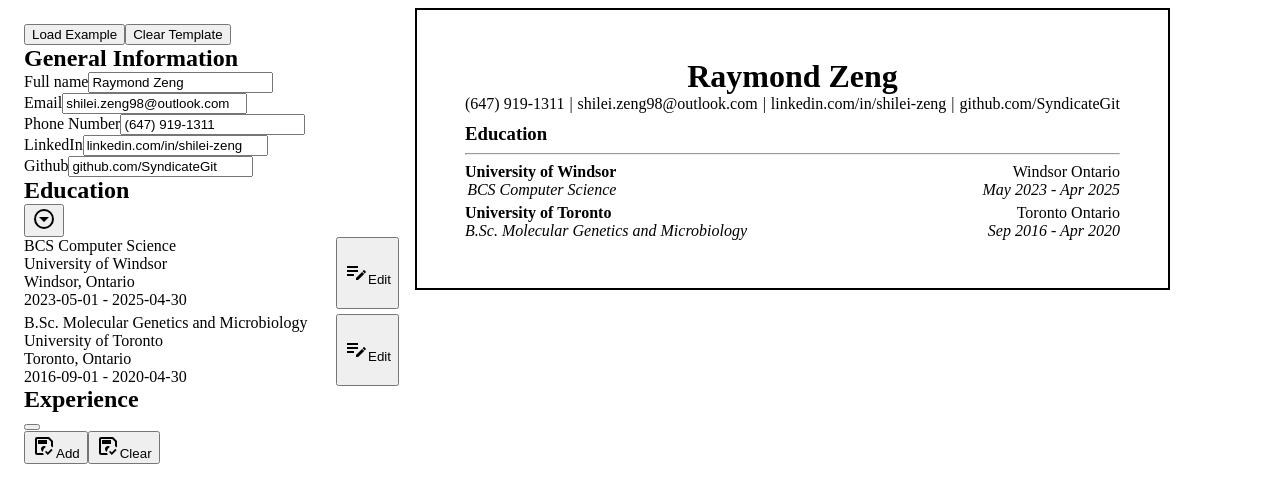
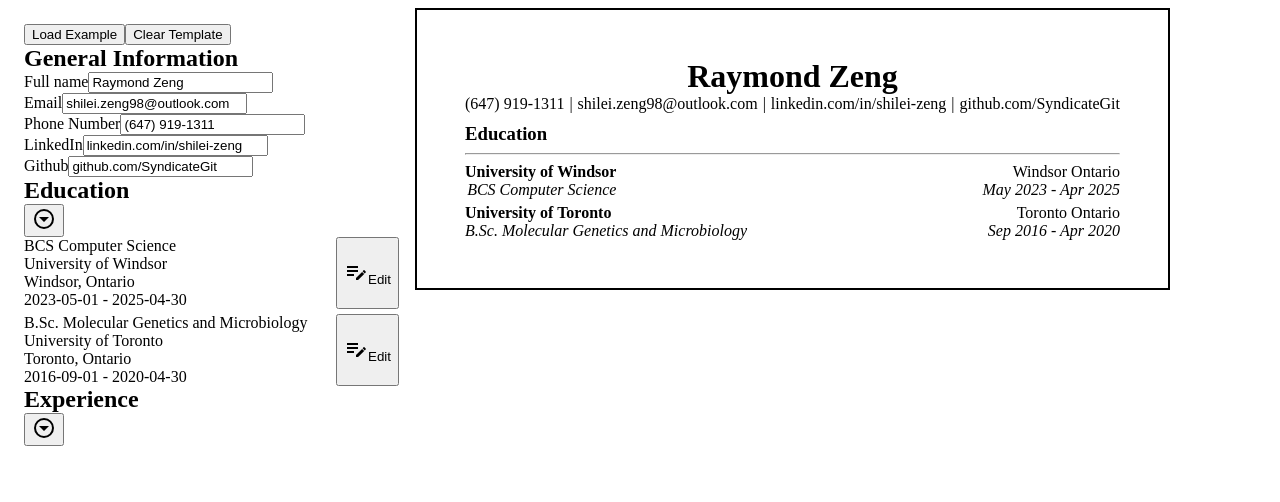
Before and after one commit to SyndicateGit/cv-builder, a React (Create React App) app: page / in a window 1280 px wide. Shown: the top 502 px of the page. Built offline with nearby package versions, Linux system fonts and the light colour scheme.

Commit message:
Added Experience section drop down button

```diff
--- a/src/App.tsx
+++ b/src/App.tsx
@@ -144,11 +144,19 @@ function App() {
     icon: mdiArrowDownDropCircleOutline
   }
 
-  const [educationDisplayDropDown, setDisplayDropDown] = React.useState(displayEducationState);
+  const[experienceDisplayDropDown, setExperienceDisplayDropDown] = React.useState(displayExperienceState);
 
+  const [educationDisplayDropDown, setEducationDisplayDropDown] = React.useState(displayEducationState);
+
+  function handleExperienceDisplayDropDown(){
+    setExperienceDisplayDropDown({
+      display: experienceDisplayDropDown.display === 'hide'? 'show':'hide',
+      icon: experienceDisplayDropDown.icon === mdiArrowDownDropCircleOutline ? mdiArrowUpDropCircleOutline: mdiArrowDownDropCircleOutline,
+    });
+  }
 
   function handleEducationDisplayDropDown(){
-    setDisplayDropDown({
+    setEducationDisplayDropDown({
       display: educationDisplayDropDown.display === 'hide'? 'show':'hide',
       icon: educationDisplayDropDown.icon === mdiArrowDownDropCircleOutline ? mdiArrowUpDropCircleOutline: mdiArrowDownDropCircleOutline,
     });
@@ -192,7 +200,9 @@ function App() {
           />
         </div>
         <div className='experience-container'>
-          <Experience/>
+          <Experience
+          handleDisplayDropdown = {handleExperienceDisplayDropDown}
+          displayDropDown = {experienceDisplayDropDown}/>
         </div>
       </div>
 
--- a/src/components/Experience.tsx
+++ b/src/components/Experience.tsx
@@ -13,10 +13,13 @@ export default function Experience(props:any){
         <div className='drop-down'>
           <h2>Experience</h2>
           <button className="drop-down-button"
-          type="button">
+          type="button"
+          onClick={props.handleDisplayDropdown}>
+            <Icon path={props.displayDropDown.icon}
+            size={1}
+            />
           </button>
-          <div>
-
+          <div className={props.displayDropDown.display + " input-field"}>
             <button  type='button'>
               <Icon path={mdiContentSaveCheckOutline} size={1} />
               <span className='Add'>Add</span>
--- a/src/styles/App.css
+++ b/src/styles/App.css
@@ -11,8 +11,6 @@ body{
   justify-content: start;
   align-items: start;
 }
-
-
 
 .cv-inputs{
   padding: 1rem;
```
